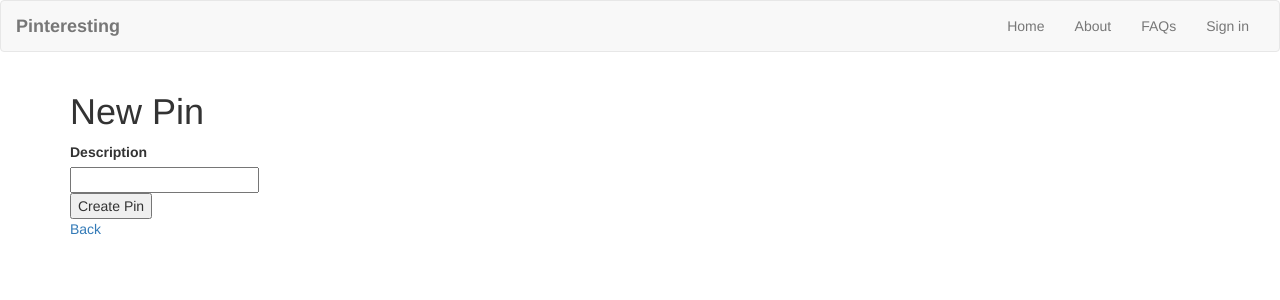
After one commit to hustheguru/pinteresting, a Rails app: page /pins/new in a window 1280 px wide. The commit adds this page. Shown: the top 300 px of the page. Run offline with Rails 7, Linux system fonts and the light colour scheme; style sheets or scripts are compiled from the project's sources; some libraries are stand-ins or nearby versions.

Commit message:
Cleaned up the pins scaffold

```diff
--- /dev/null
+++ b/app/assets/javascripts/pins.coffee
@@ -0,0 +1,3 @@
+# Place all the behaviors and hooks related to the matching controller here.
+# All this logic will automatically be available in application.js.
+# You can use CoffeeScript in this file: http://coffeescript.org/
--- /dev/null
+++ b/app/assets/stylesheets/pins.scss
@@ -0,0 +1,3 @@
+// Place all the styles related to the pins controller here.
+// They will automatically be included in application.css.
+// You can use Sass (SCSS) here: http://sass-lang.com/
--- /dev/null
+++ b/app/controllers/pins_controller.rb
@@ -0,0 +1,51 @@
+class PinsController < ApplicationController
+  before_action :set_pin, only: [:show, :edit, :update, :destroy]
+
+  def index
+    @pins = Pin.all
+  end
+
+  def show
+  end
+
+  def new
+    @pin = Pin.new
+  end
+
+  def edit
+  end
+
+  def create
+    @pin = Pin.new(pin_params)
+
+      if @pin.save
+        redirect_to @pin, notice: 'Pin was successfully created.'
+      else
+        render :new
+      end
+  end
+
+  def update
+      if @pin.update(pin_params)
+        redirect_to @pin, notice: 'Pin was successfully updated.'
+      else
+       render :edit
+      end
+  end
+
+  def destroy
+    @pin.destroy
+      redirect_to pins_url, notice: 'Pin was successfully destroyed.'
+  end
+
+  private
+    # Use callbacks to share common setup or constraints between actions.
+    def set_pin
+      @pin = Pin.find(params[:id])
+    end
+
+    # Never trust parameters from the scary internet, only allow the white list through.
+    def pin_params
+      params.require(:pin).permit(:description)
+    end
+end
--- /dev/null
+++ b/app/helpers/pins_helper.rb
@@ -0,0 +1,2 @@
+module PinsHelper
+end
--- /dev/null
+++ b/app/models/pin.rb
@@ -0,0 +1,2 @@
+class Pin < ActiveRecord::Base
+end
--- /dev/null
+++ b/app/views/pins/_form.html.erb
@@ -0,0 +1,21 @@
+<%= form_for(@pin) do |f| %>
+  <% if @pin.errors.any? %>
+    <div id="error_explanation">
+      <h2><%= pluralize(@pin.errors.count, "error") %> prohibited this pin from being saved:</h2>
+
+      <ul>
+      <% @pin.errors.full_messages.each do |message| %>
+        <li><%= message %></li>
+      <% end %>
+      </ul>
+    </div>
+  <% end %>
+
+  <div class="field">
+    <%= f.label :description %><br>
+    <%= f.text_field :description %>
+  </div>
+  <div class="actions">
+    <%= f.submit %>
+  </div>
+<% end %>
--- /dev/null
+++ b/app/views/pins/edit.html.erb
@@ -0,0 +1,6 @@
+<h1>Editing Pin</h1>
+
+<%= render 'form' %>
+
+<%= link_to 'Show', @pin %> |
+<%= link_to 'Back', pins_path %>
--- /dev/null
+++ b/app/views/pins/new.html.erb
@@ -0,0 +1,5 @@
+<h1>New Pin</h1>
+
+<%= render 'form' %>
+
+<%= link_to 'Back', pins_path %>
--- a/config/routes.rb
+++ b/config/routes.rb
@@ -1,4 +1,5 @@
  Rails.application.routes.draw do
+  resources :pins
   devise_for :users
   root to: 'pages#home'
 
```
Also changed, not shown: app/views/devise/passwords/new.html.erb (+13 -5 lines), app/views/pins/index.html.erb (added, +27 -0 lines), app/views/pins/show.html.erb (added, +9 -0 lines), db/migrate/20160918113225_create_pins.rb (added, +9 -0 lines), test/controllers/pins_controller_test.rb (added, +49 -0 lines), test/fixtures/pins.yml (added, +7 -0 lines), test/models/pin_test.rb (added, +7 -0 lines), db/schema.rb.
